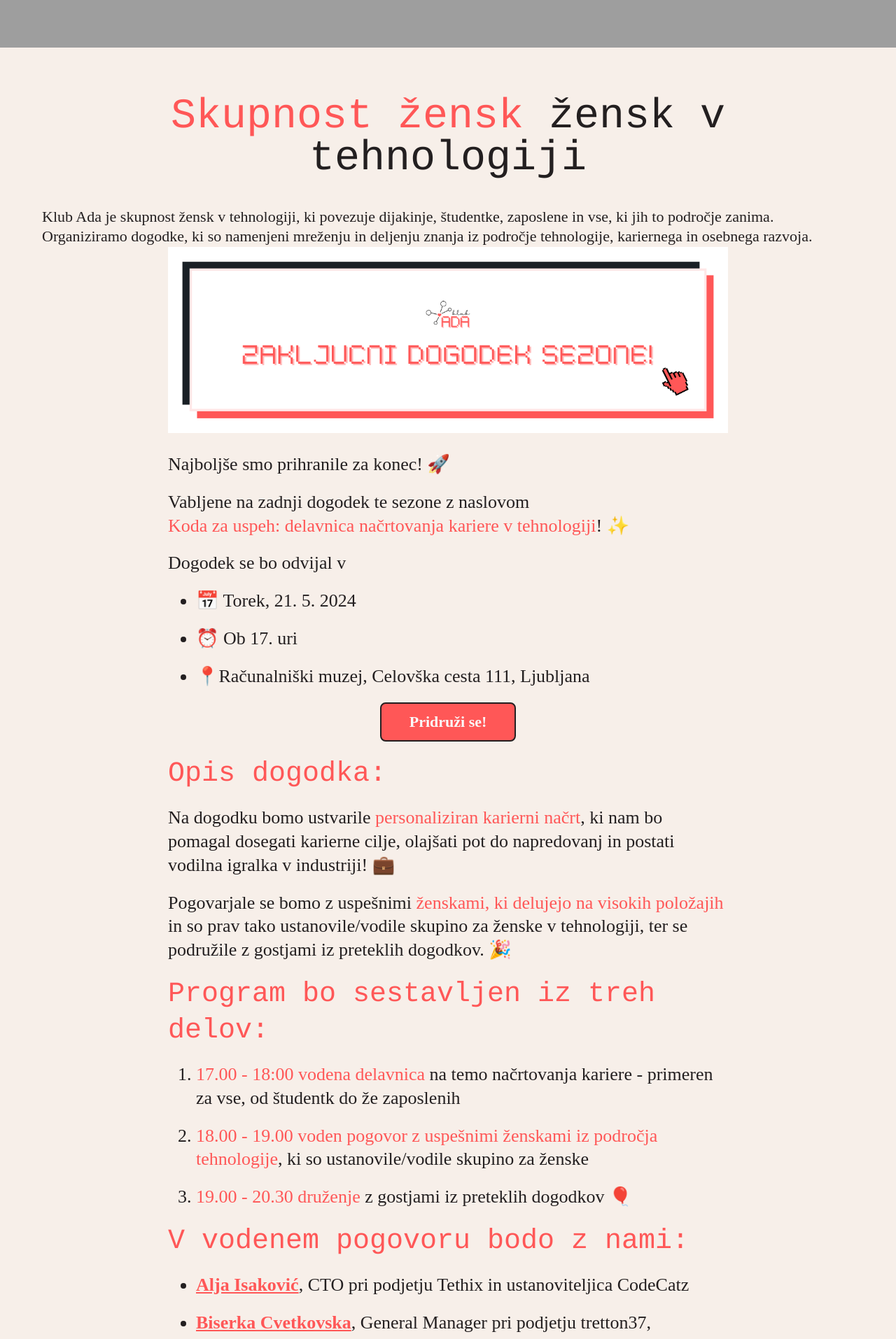
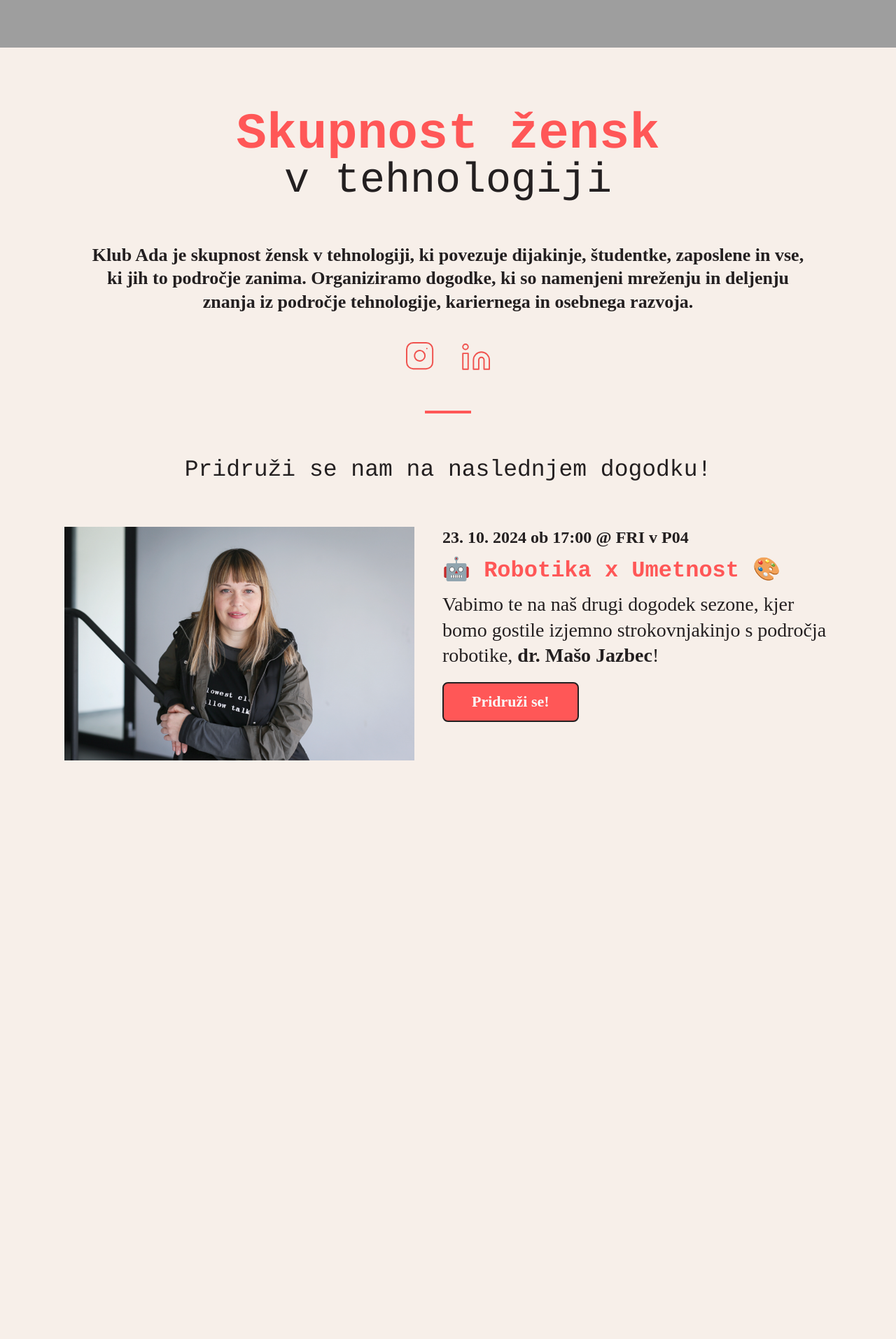
Before and after one commit to danesjenovdan/klub-ada, a Vue app: page / in a window 1280 px wide. Shown: the part 620-2534 px from the top of the page at 70% size. After the commit the page ends 1775 px from the top, so only its background shows below. Built offline with nearby package versions, Linux system fonts and the light colour scheme; grey boxes are pictures that could not be loaded; a web font is replaced by a local one.

Commit message:
finish landing

```diff
--- a/src/views/EventsView.vue
+++ b/src/views/EventsView.vue
@@ -41,9 +41,7 @@
                     Enkrat mesečno se družimo ob kavi in programiramo v dobri družbi!
                 </p>
 
-                <div class="button-wrapper">
-                    <a href="https://forms.gle/HfXXWedF4Q6btBWM7" target="_blank" class="button">Pridruži se!</a>
-                </div>
+                <p><strong>Prijava na dogodek ni potrebna.</strong></p>
             </div>
         </section>
 
@@ -265,8 +263,6 @@ section {
 }
 
 .next-event {
-
-
     >div:first-child {
         img {
             max-width: 100%;
--- a/src/views/HomeView.vue
+++ b/src/views/HomeView.vue
@@ -6,99 +6,48 @@
 
     <section class="hero">
       <div>
-        <h2><span>Skupnost žensk</span> žensk v tehnologiji</h2>
-        <p>Klub Ada je skupnost žensk v tehnologiji, ki povezuje dijakinje, študentke, zaposlene in vse, ki jih to področje zanima. Organiziramo dogodke, ki so namenjeni mreženju in deljenju znanja iz področje tehnologije, kariernega in osebnega razvoja.</p>
-        <div class="narrow">
+        <h1><span>Skupnost žensk</span><br /> v tehnologiji</h1>
+        <p><strong>Klub Ada je skupnost žensk v tehnologiji, ki povezuje dijakinje, študentke, zaposlene in vse, ki jih
+            to področje zanima. Organiziramo dogodke, ki so namenjeni mreženju in deljenju znanja iz področje
+            tehnologije, kariernega in osebnega razvoja.</strong></p>
+      </div>
+      <div class="social-media">
+        <a href="https://www.instagram.com/klub_ada/" target="_blank" class="instagram">
+          <img alt="instagram logo" class="logo" src="@/assets/instagram.svg" />
+        </a>
+        <a href="https://www.linkedin.com/company/klub-ada/" target="_blank" class="linkedin">
+          <img alt="linkedin logo" class="logo" src="@/assets/linkedin.svg" />
+        </a>
+      </div>
+      <hr class="short-divider" />
+    </section>
 
-          <a href="https://forms.gle/kvwgZsTKaZVaLyJWA" target="_blank">
-            <img src="@/assets/unnamed.png" alt="ZAKLJUČNI DOGODEK SEZONE">
-          </a>
-          <p class="">Najboljše smo prihranile za konec! 🚀</p>
-          <p>Vabljene na zadnji dogodek te sezone z naslovom <br /><strong>Koda za uspeh: delavnica načrtovanja kariere
-              v
-              tehnologiji</strong>! ✨</p>
-          <p>Dogodek se bo odvijal v</p>
-          <ul>
-            <li>📅 Torek, 21. 5. 2024</li>
-            <li>⏰ Ob 17. uri</li>
-            <li>📍Računalniški muzej, Celovška cesta 111, Ljubljana</li>
-          </ul>
+    <section class="next-event">
+      <h2>Pridruži se nam na naslednjem dogodku!</h2>
+    </section>
 
-          <div class="button-wrapper">
-            <a href="https://forms.gle/kvwgZsTKaZVaLyJWA" target="_blank" class="button">Pridruži se!</a>
-          </div>
+    <section class="next-event">
+      <div>
+        <img src="@/assets/masa_jazbec.png" alt="Portret dr. Maše Jazbec.">
+      </div>
+      <div>
+        <p class="small">23. 10. 2024 ob 17:00 @ FRI v P04</p>
+        <h3>🤖 Robotika x Umetnost 🎨</h3>
+        <p>
+          Vabimo te na naš drugi dogodek sezone, kjer bomo gostile izjemno strokovnjakinjo s področja
+          robotike,
+          <strong>dr.
+            Mašo Jazbec</strong>!
+        </p>
 
-          <h3>
-            Opis dogodka<span>:</span>
-          </h3>
-          <p>Na dogodku bomo ustvarile <strong>personaliziran karierni načrt</strong>, ki nam bo pomagal dosegati
-            karierne cilje,
-            olajšati pot do napredovanj in postati vodilna igralka v industriji! 💼 </p>
-          <p>Pogovarjale se bomo z uspešnimi <strong>ženskami, ki delujejo na visokih položajih</strong> in so prav tako
-            ustanovile/vodile skupino za ženske v tehnologiji, ter se podružile z gostjami iz preteklih dogodkov. 🎉</p>
-
-          <h3>Program bo sestavljen iz treh delov<span>:</span></h3>
-          <ol>
-            <li>
-              <strong><span>17.00 - 18:00</span> vodena delavnica</strong> na temo načrtovanja kariere - primeren za
-              vse, od študentk
-              do že zaposlenih
-            </li>
-            <li><strong><span>18.00 - 19.00</span> voden pogovor z uspešnimi ženskami iz področja tehnologije</strong>,
-              ki so ustanovile/vodile skupino za ženske</li>
-            <li><strong><span>19.00 - 20.30</span> druženje</strong> z gostjami iz preteklih dogodkov 🎈</li>
-          </ol>
-
-          <h3>V vodenem pogovoru bodo z nami:</h3>
-          <ul>
-            <li><a href="https://www.linkedin.com/in/ialja/" target="_blank">Alja Isaković</a>, CTO pri podjetju Tethix
-              in ustanoviteljica CodeCatz</li>
-            <li><a href="https://www.linkedin.com/in/88478734/" target="_blank">Biserka Cvetkovska</a>, General Manager
-              pri podjetju tretton37,
-              ustanoviteljica LeetLadies
-            </li>
-            <li><a href="https://www.linkedin.com/in/tamarastumperger/" target="_blank">Tamara Štumperger</a>, vodja
-              sistema kakovosti dobaviteljev v podjetju
-              Danfoss, članica
-              skupine Women in
-              STEM @Danfoss</li>
-          </ul>
-
-          <p>Ne zamudi priložnosti za načrtovanje uspešne kariere ter spoznavanje uspešnih žensk v industriji! ✨</p>
-
-          <p>Število mest je omejeno, zato se čimprej prijavi! 🏃🏻‍♀️</p>
-
-          <div class="button-wrapper">
-            <a href="https://forms.gle/kvwgZsTKaZVaLyJWA" target="_blank" class="button">Prijavi se na dogodek!</a>
-          </div>
-
+        <div class="button-wrapper">
+          <a href="https://docs.google.com/forms/d/e/1FAIpQLSe3iltOHdq8v__fd8GV-TLcAYu6gca4f4R3Ggw1dSHtvMk4LQ/viewform"
+            target="_blank" class="button">Pridruži se!</a>
         </div>
       </div>
     </section>
 
-    <section id="organizatorji">
-      <hr class="short-divider" />
-      <div>
-        <h1>
-          <span>Klub Ada</span>
-        </h1>
-        <div class="description">
-          <p><strong>smo skupnost študentk in strokovnjakinj iz tehničnih področij.</strong></p>
-          <p class="color-lighter">Iniciativa za opolnomočenje in podporo žensk v tehnoloških karierah. Inženirke,
-            razvijalke, podatkovne znanstvenice, oblikovalke in druge, podpiramo z viri, dogodki in izobraževanji.</p>
-        </div>
-        <div class="social-media">
-          <a href="https://www.instagram.com/klub_ada/" target="_blank" class="instagram">
-            <img alt="instagram logo" class="logo" src="@/assets/instagram.svg" />
-          </a>
-          <a href="https://www.linkedin.com/company/klub-ada/" target="_blank" class="linkedin">
-            <img alt="linkedin logo" class="logo" src="@/assets/linkedin.svg" />
-          </a>
-        </div>
-      </div>
-    </section>
-
-    <section>
+    <!-- <section>
       <footer>
         <div class="newsletter">
           <p><strong>Prijavi se na Klub Ada novičke in prejmi vabila na naslednje dogodke, hekatone, itd.</strong></p>
@@ -114,7 +63,7 @@
               target="_blank">info@klub-ada.si</a>.</p>
         </div>
       </footer>
-    </section>
+    </section> -->
   </main>
 </template>
 
@@ -130,24 +79,24 @@ export default {
 
 <style lang="scss" scoped>
 
-section>div,
-section>footer {
-  max-width: 1160px;
-  margin: auto;
+// section,
+// section>footer {
+//   max-width: 1160px;
+//   margin: auto;
 
-  h2 {
-    font-size: 35px;
+//   h2 {
+//     font-size: 35px;
 
-    @media (min-width: 992px) {
-      font-size: 93px;
-      margin-bottom: 80px;
-    }
+//     @media (min-width: 992px) {
+//       font-size: 93px;
+//       margin-bottom: 80px;
+//     }
 
-    span {
-      color: var(--color-red);
-    }
-  }
-}
+//     span {
+//       color: var(--color-red);
+//     }
+//   }
+// }
 
 .hero-image img {
   width: 100%;
@@ -157,128 +106,9 @@ section>footer {
 }
 
 .hero {
-  padding-top: 60px;
-  padding-bottom: 60px;
-
-  @media (min-width: 992px) {
-    // padding-top: 115px;
-    // padding-bottom: 115px;
-  }
-
-  // @media (min-width: 992px) {
-  //   &>div:last-child {
-  //     display: grid;
-  //     grid-template-columns: 1fr 1fr;
-  //     padding: 100px 0;
-  //   }
-  // }
-
-  h2 {
-    color: var(--color-dark);
-    font-size: 40px;
-    line-height: 1;
-    font-weight: 500;
-    text-align: center;
-    margin-bottom: 40px;
-
-    @media (min-width: 992px) {
-      font-size: 60px;
-    }
-
-    span {
-      color: var(--color-red);
-    }
-  }
-
-  .narrow {
-    max-width: 800px;
-    margin: auto;
-
-    img {
-      max-width: 100%;
-    }
-
-    h3 {
-      color: var(--color-red);
-      font-size: 32px;
-      margin: 20px 0;
-
-      @media (min-width: 992px) {
-        font-size: 40px;
-      }
-    }
-
-    p {
-      font-size: 20px;
-      color: var(--color-dark);
-      margin: 20px 0;
-
-      strong {
-        color: var(--color-red);
-      }
-
-      @media (min-width: 992px) {
-        font-size: 26px;
-      }
-    }
-
-    ul li,
-    ol li {
-      font-size: 20px;
-      color: var(--color-dark);
-      margin: 20px 0;
-
-      strong {
-        color: var(--color-red);
-      }
-
-      a {
-        color: var(--color-red);
-        font-weight: 600;
-
-        &:hover {
-          color: var(--color-red);
-        }
-      }
-
-      @media (min-width: 992px) {
-        font-size: 26px;
-      }
-    }
-
-    .button-wrapper {
-      text-align: center;
-
-      // .button {
-      //   display: inline-block;
-      //   font-size: 20px;
-      //   font-weight: 600;
-      //   color: var(--color-text);
-      //   background-color: var(--color-red);
-      //   text-decoration: none;
-      //   margin: 20px 0;
-      //   padding: 10px 20px;
-      //   border-width: 2px;
-
-      // @media (min-width: 992px) {
-      //   font-size: 30px;
-      //   padding: 20px 40px;
-      //   border-width: 4px;
-      //   margin: 40px 0;
-      // }
-
-      // &:hover {
-      //   color: var(--color-red);
-      //   background-color: var(--color-text);
-      // }
-      // }
-    }
-  }
-}
-
-#organizatorji {
-  padding-top: 40px;
-  padding-bottom: 40px;
+  margin-top: 80px;
+  padding-left: 32px;
+  padding-right: 32px;
 
   @media (min-width: 992px) {
     // padding-top: 115px;
@@ -286,20 +116,26 @@ section>footer {
   }
 
   h1 {
-    color: var(--color-light);
-    font-size: 60px;
+    color: var(--color-dark);
+    font-size: 38px;
     line-height: 1;
-    font-weight: 600;
     text-align: center;
-    margin-bottom: 30px;
+    margin-bottom: 60px;
 
     @media (min-width: 992px) {
-      font-size: 93px;
-      margin-bottom: 20px;
+      font-size: 60px;
+      margin-bottom: 60px;
     }
 
     span {
       color: var(--color-red);
+      font-weight: 600;
+      font-size: 48px;
+
+      @media (min-width: 992px) {
+        font-size: 72px;
+        margin-bottom: 20px;
+      }
     }
   }
 
@@ -354,6 +190,66 @@ section>footer {
   }
 }
 
+.next-event {
+  max-width: 1160px;
+  margin: 60px auto;
+  padding-left: 32px;
+  padding-right: 32px;
+
+  >div:first-child {
+    img {
+      max-width: 100%;
+    }
+  }
+
+  @media (min-width: 992px) {
+    >div:last-child {
+      margin-left: 40px;
+    }
+  }
+
+  p {
+    font-size: 20px;
+    margin-bottom: 20px;
+
+    strong {
+      font-weight: 700;
+    }
+
+    @media (min-width: 992px) {
+      font-size: 28px;
+    }
+  }
+
+  p.small {
+    margin-bottom: 10px;
+    font-size: 24px;
+    font-weight: 700;
+  }
+
+  h2 {
+    font-weight: 500;
+    margin: auto;
+  }
+
+  h3 {
+    color: var(--color-red);
+    font-size: 32px;
+    font-weight: 700;
+    margin-bottom: 10px;
+  }
+
+  @media (min-width: 992px) {
+    display: flex;
+
+    >div:first-child {
+      img {
+        max-width: 500px;
+      }
+    }
+  }
+}
+
 footer {
   padding-top: 80px;
   padding-bottom: 40px;
```
